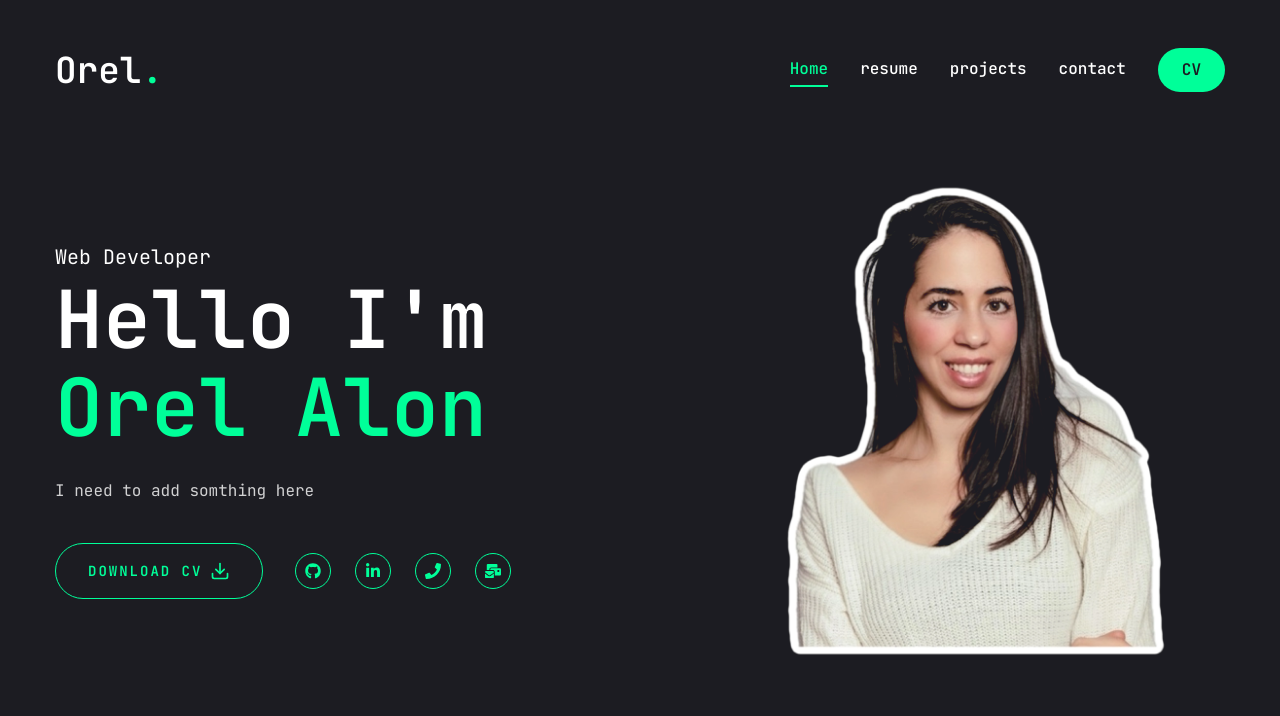
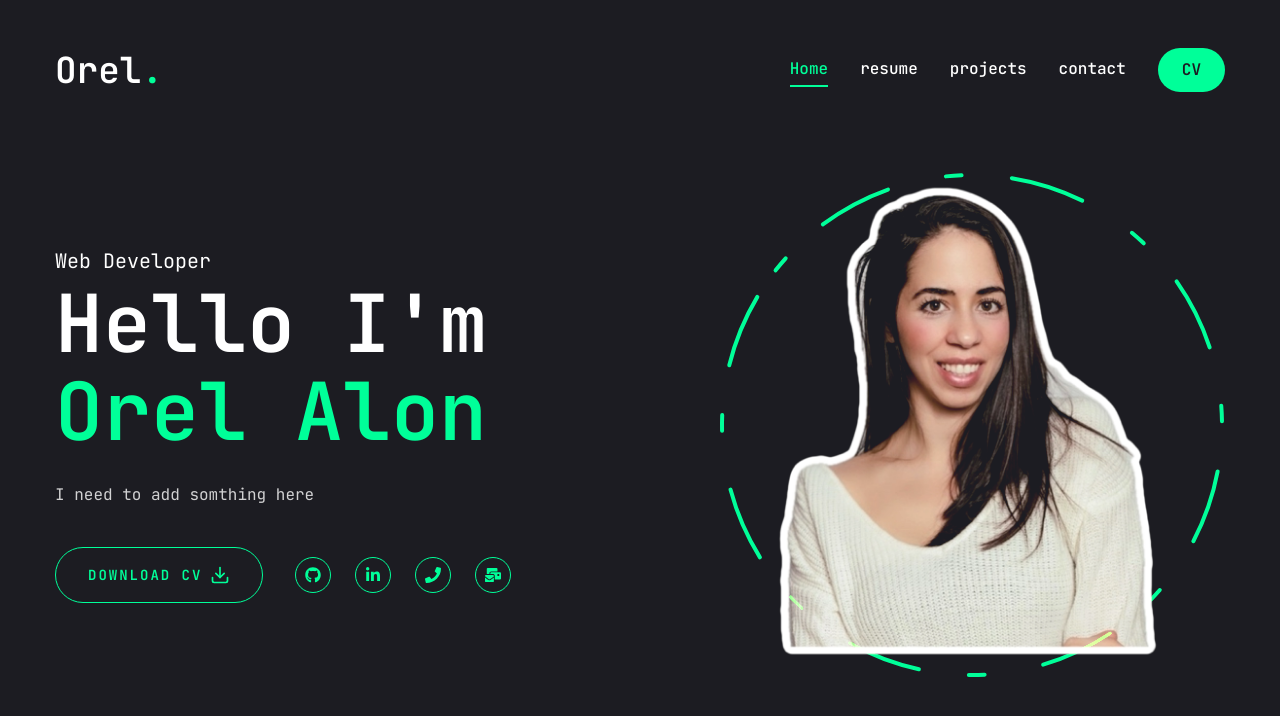
Before and after one commit to OrelAlon/nextjs-portfolio, a Next.js app: page / in a window 1280 px wide. Shown: the top 716 px of the page. Built offline with nearby package versions, Linux system fonts and the light colour scheme.

Commit message:
cosmetic to circle

```diff
--- a/app/page.jsx
+++ b/app/page.jsx
@@ -35,7 +35,6 @@ const Home = () => {
 
        <div className='order-1 xl:order-none mb-8 xl:mb-0'>
                <Photo/>
-
 </div>
        </div>
 
--- a/components/Photo.jsx
+++ b/components/Photo.jsx
@@ -14,7 +14,7 @@ const Photo = () => {
       animate={{opacity:1,transition:{delay:2.4,duration:0.4,ease:'easeInOut'} }}>
 
 
-        <div className=" w-[298px] h-[298px] xl:w-[498px] xl:h-[498px] mix-blend-lighten">
+        <div className=" w-[298px] h-[298px] xl:w-[498px] xl:h-[498px] mix-blend-lighten absolute">
           <Image
             src='/img/me-b.jpg'
             priority
@@ -23,9 +23,32 @@ const Photo = () => {
             alt='me-image'
             className="object-contain"
           />
-
         </div>
       </motion.div>
+          <motion.svg className='w-[300px] xl:w-[506px] h-[300px] xl:h-[506px]'
+          fill='transparent'
+          viewBox='0 0 506 506'
+          xmlns='http://www.w33.org/2000/svg'>
+            <motion.circle
+            cx='253'
+            cy='253' r='250' stroke='#00ff99'
+            strokeWidth='4'
+            strokeLinecap='round'
+            strokeLinejoin='round'
+            initial={{strokeDasharray:'24 10 0 0'}}
+            animate={{strokeDasharray:['15 120 25 25','16 25 92 72','4 250 22 22'],
+
+            rotate:[120,360]
+            }}
+            transition={{
+              duration:20,
+              repeat:Infinity,
+              repeatType:'reverse'
+            }}
+
+            />
+          </motion.svg>
+
       </motion.div>
 
     </div>
```
